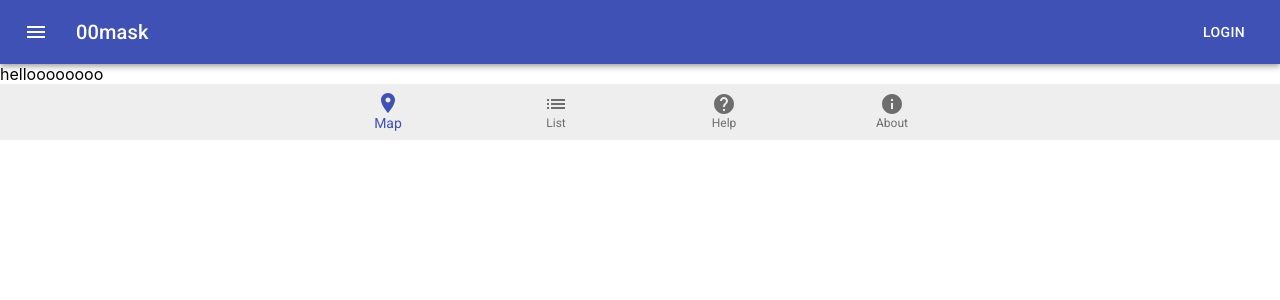
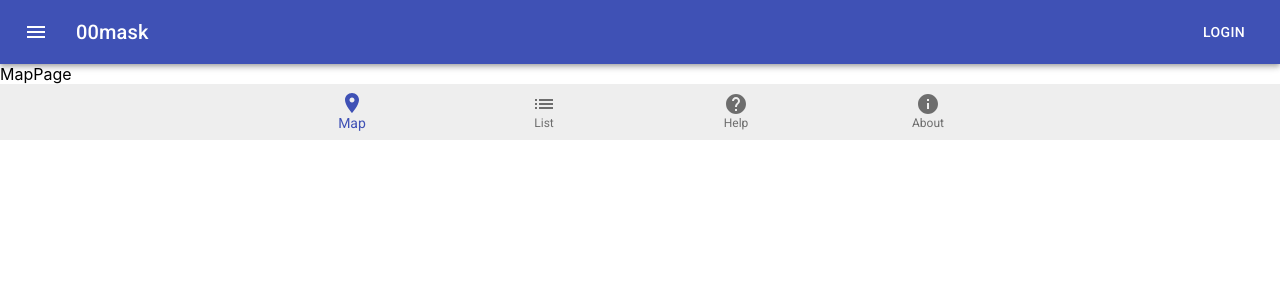
Before and after one commit to leyuri/00mask, a React (Create React App) app: page / in a window 1280 px wide. Shown: the top 300 px of the page. Built offline with nearby package versions, Linux system fonts and the light colour scheme.

Commit message:
Add Links to BottomNav

```diff
--- a/src/components/BottomNav.js
+++ b/src/components/BottomNav.js
@@ -6,6 +6,7 @@ import RoomIcon from '@material-ui/icons/Room';
 import ListIcon from '@material-ui/icons/List';
 import HelpIcon from '@material-ui/icons/Help';
 import InfoIcon from '@material-ui/icons/Info';
+import { Link } from 'react-router-dom';
 
 const useStyles = makeStyles({
   root: {
@@ -28,10 +29,30 @@ export default function SimpleBottomNavigation() {
       showLabels
       className={classes.root}
     >
-      <BottomNavigationAction label="Map" icon={<RoomIcon />} />
-      <BottomNavigationAction label="List" icon={<ListIcon />} />
-      <BottomNavigationAction label="Help" icon={<HelpIcon />} />
-      <BottomNavigationAction label="About" icon={<InfoIcon />} />
+    <BottomNavigationAction
+        label="Map"
+        icon={<RoomIcon />}
+        component={Link}
+        to="/"
+    />
+    <BottomNavigationAction
+        label="List"
+        icon={<ListIcon />}
+        component={Link}
+        to="/list"
+    />
+    <BottomNavigationAction
+        label="Help"
+        icon={<HelpIcon />}
+        component={Link}
+        to="/help"
+    />
+    <BottomNavigationAction
+        label="About"
+        icon={<InfoIcon />}
+        component={Link}
+        to="/about"
+    />
     </BottomNavigation>
   );
 }
--- a/src/pages/AboutPage.js
+++ b/src/pages/AboutPage.js
@@ -1,9 +1,13 @@
 import React from 'react'
+import AppBar from "../components/AppBar";
+import BottomNav from "../components/BottomNav";
 
 const AboutPage = () => {
     return (
         <div>
+            <AppBar/>
             AboutPage
+            <BottomNav/>
         </div>
     )
 };
--- a/src/pages/HelpPage.js
+++ b/src/pages/HelpPage.js
@@ -1,9 +1,13 @@
 import React from 'react'
+import AppBar from "../components/AppBar";
+import BottomNav from "../components/BottomNav";
 
 const HelpPage = () => {
     return (
         <div>
+            <AppBar/>
             HelpPage
+            <BottomNav/>
         </div>
     )
 };
--- a/src/pages/ListPage.js
+++ b/src/pages/ListPage.js
@@ -1,9 +1,13 @@
 import React from 'react'
+import AppBar from "../components/AppBar";
+import BottomNav from "../components/BottomNav";
 
 const ListPage = () => {
     return (
         <div>
+            <AppBar/>
             ListPage
+            <BottomNav/>
         </div>
     )
 };
--- a/src/pages/MapPage.js
+++ b/src/pages/MapPage.js
@@ -7,7 +7,7 @@ const MapPage = () => {
     return (
         <div>
             <AppBar/>
-            helloooooooo
+            MapPage
             <BottomNav/>
         </div>
     )
```
Also changed, not shown: 1 other file (tests, documents, lock files or other folders).
